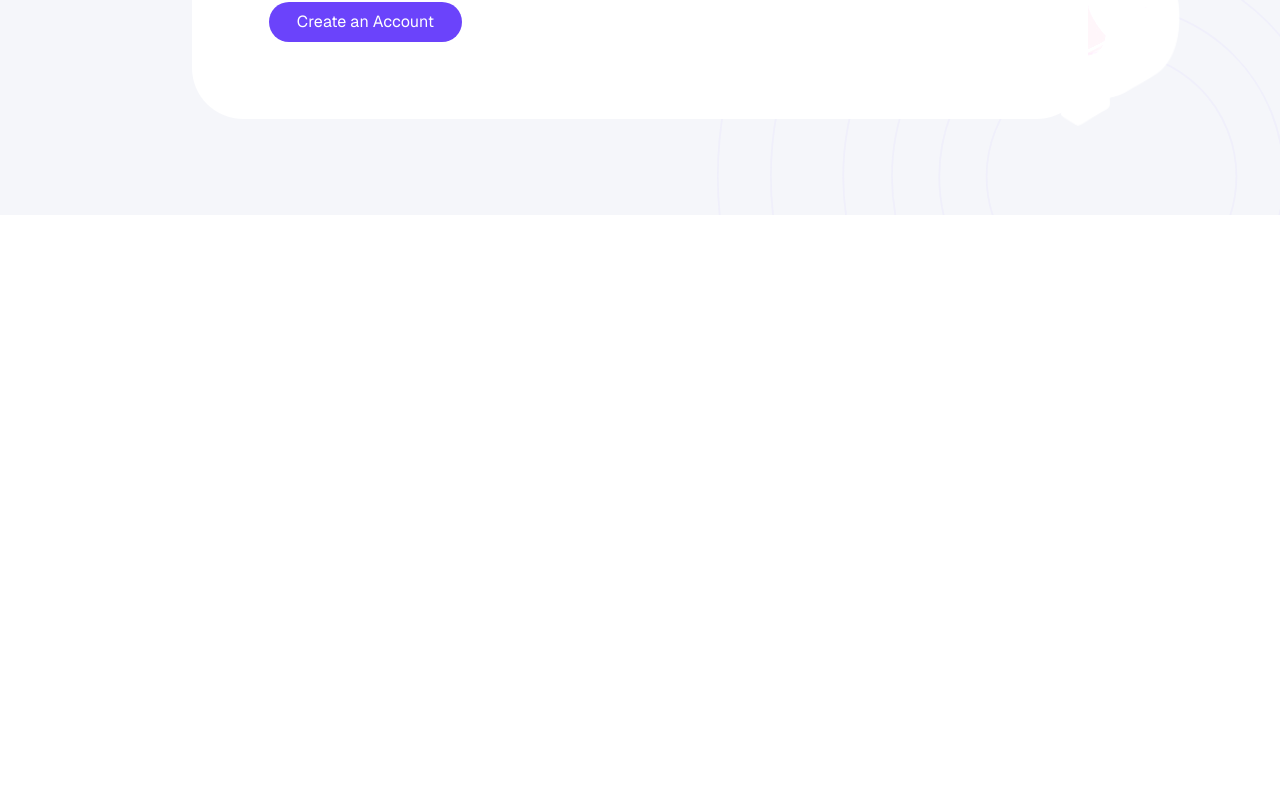
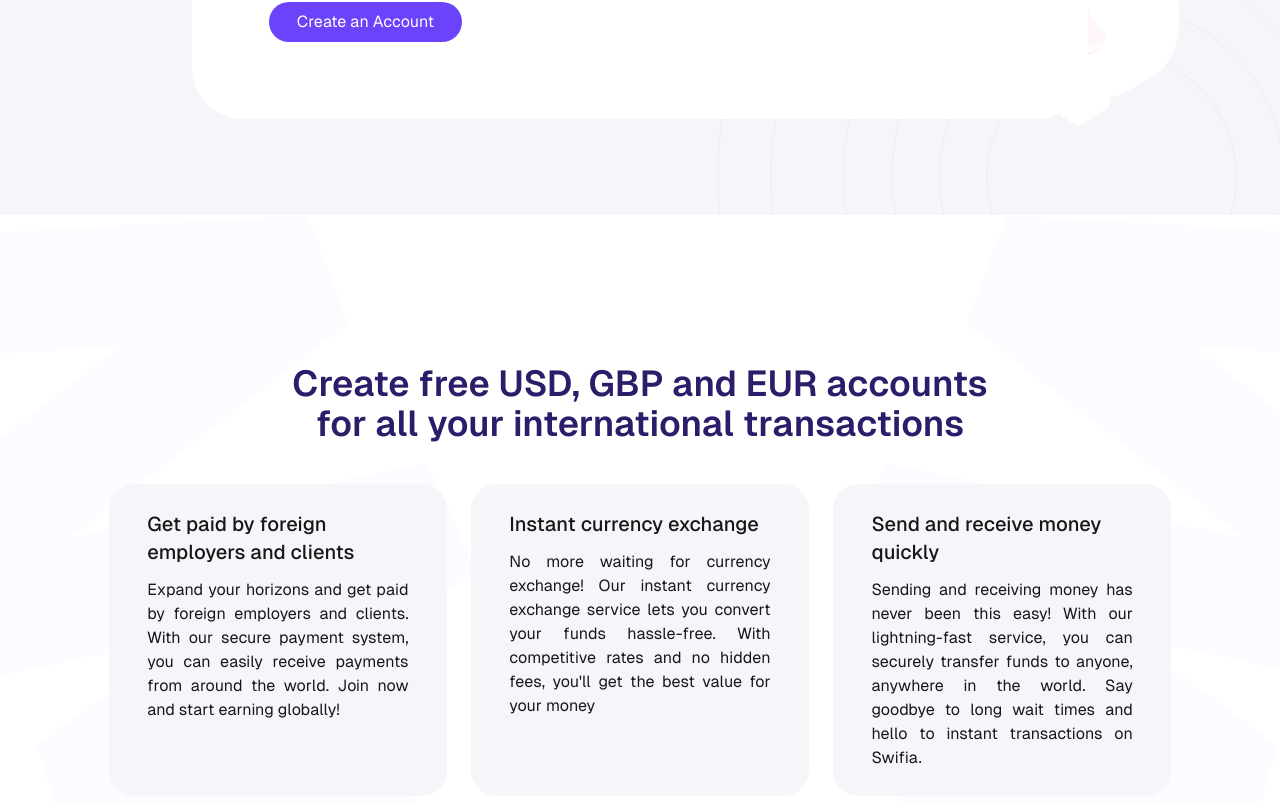
Before and after one commit to Ruthiejayjay/lite-pay-landing, a Next.js app: page / in a window 1280 px wide. Shown: the part 2303-3105 px from the top of the page. Before the commit the page ends 2518 px from the top, so only its background shows below. Built offline with nearby package versions, Linux system fonts and the light colour scheme; no server answers.

Commit message:
virtual card section completed

```diff
--- a/src/app/page.tsx
+++ b/src/app/page.tsx
@@ -4,6 +4,7 @@ import NavBar from "@/components/General/NavBar/Index";
 import Header from "@/components/Landing/Header/Index";
 import HowItWorks from "@/components/Landing/HowItWorks/Index";
 import About from "@/components/Landing/About/Index";
+import VirtualCard from "@/components/Landing/VirtualCard/Index";
 
 export default function Home() {
   return (
@@ -18,6 +19,7 @@ export default function Home() {
         <Header />
         <HowItWorks />
         <About />
+        <VirtualCard />
       </main>
       <footer className="row-start-3 flex gap-6 flex-wrap items-center justify-center"></footer>
     </div>
--- a/src/components/Landing/About/Index.tsx
+++ b/src/components/Landing/About/Index.tsx
@@ -9,7 +9,7 @@ import AboutDollar from "@/assets/vectors/about-dollar.svg";
 
 export default function About() {
   return (
-    <div id="about-us" className="relative p-3 md:p-8 pb-20 bg-background">
+    <div id="about-us" className="relative p-3 md:p-8 pb-10 bg-background">
       <div className={styles.topBgImg}>
         <AboutEclipse1 className={styles.aboutEclipse1} />
         <AboutYen className={styles.aboutYen} />
--- /dev/null
+++ b/src/components/Landing/VirtualCard/Index.tsx
@@ -0,0 +1,51 @@
+import clsx from "clsx";
+import styles from "./Styles.module.scss";
+
+import InfoBgImg1 from "@/assets/vectors/info-bg-1.svg";
+import InfoBgImg2 from "@/assets/vectors/info-bg-2.svg";
+
+const AppUsageInfo = [
+  {
+    title: "Get paid by foreign employers and clients",
+    content:
+      "Expand your horizons and get paid by foreign employers and clients. With our secure payment system, you can easily receive payments from around the world. Join now and start earning globally!",
+  },
+  {
+    title: "Instant currency exchange",
+    content:
+      "No more waiting for currency exchange! Our instant currency exchange service lets you convert your funds hassle-free. With competitive rates and no hidden fees, you'll get the best value for your money",
+  },
+  {
+    title: "Send and receive money quickly",
+    content:
+      "Sending and receiving money has never been this easy! With our lightning-fast service, you can securely transfer funds to anyone, anywhere in the world. Say goodbye to long wait times and hello to instant transactions on Swifia.",
+  },
+];
+
+export default function VirtualCard() {
+  return (
+    <div className="relative p-3 md:p-8 pb-20">
+      <InfoBgImg1 className={styles.infoBgImg1}/>
+      <div className=" md:container mx-auto mt-10 w-full p-thin md:p-medium flex flex-col justify-center relative z-20">
+        <div className="mx-auto flex justify-center items-center text-center space-y-2">
+          <h3 className="text-xl md:text-4xl font-semibold text-brand-900 md:w-4/6">
+            Create free USD, GBP and EUR accounts for all your international
+            transactions
+          </h3>
+        </div>
+        <div className="my-6 flex flex-col gap-x-6 md:grid lg:grid-cols-3">
+          {AppUsageInfo.map((info, index) => (
+            <div
+              className="my-4 flex flex-col gap-[0.8rem] rounded-[1.6rem] bg-[#F5F6FA] px-[2.4rem] py-[1.6rem]"
+              key={index}
+            >
+              <h2 className=" md:text-xl font-medium">{info.title}</h2>
+              <p className="text-justify">{info.content}</p>
+            </div>
+          ))}
+        </div>
+      </div>
+      <InfoBgImg2 className={styles.infoBgImg2}/>
+    </div>
+  );
+}
--- /dev/null
+++ b/src/components/Landing/VirtualCard/Styles.module.scss
@@ -0,0 +1,21 @@
+.infoBgImg1 {
+  position: absolute;
+  top: 0;
+  left: 0;
+  opacity: 0.4;
+
+  @media (max-width: 500px) {
+    display: none;
+  }
+}
+
+.infoBgImg2 {
+  position: absolute;
+  right: 0;
+  top: 0;
+  opacity: 0.4;
+
+  @media (max-width: 500px) {
+    display: none;
+  }
+}
```
Also changed, not shown: src/assets/vectors/info-bg-1.svg (added), src/assets/vectors/info-bg-2.svg (added).
